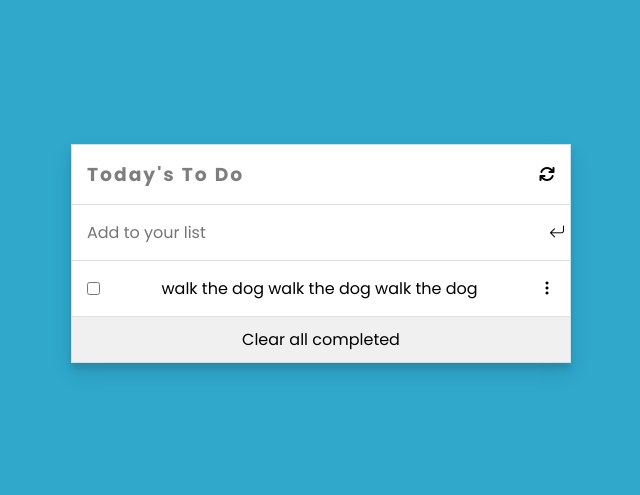
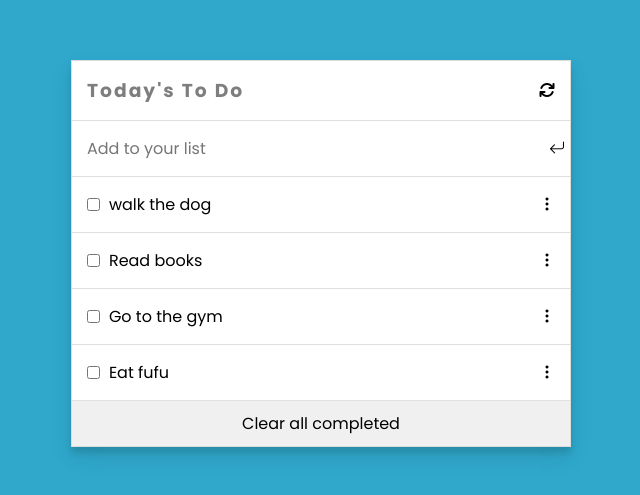
Before and after one commit to killy10o10/ToDo-List, a website built with webpack: page src/template.html in a window 1280 px wide. Shown: the part 147-642 px from the top of the page, without its empty margins (319-959 px from the left). Built offline with nearby package versions, Linux system fonts and the light colour scheme.

Commit message:
Finalize todo structure

```diff
--- a/src/index.js
+++ b/src/index.js
@@ -1 +1,41 @@
 import './styles/main.scss';
+
+const tasks = [
+  {
+    description: 'walk the dog',
+    completed: true,
+    index: 1,
+
+  },
+  {
+    description: 'Read books',
+    completed: true,
+    index: 2,
+
+  },
+  {
+    description: 'Go to the gym',
+    completed: false,
+    index: 3,
+
+  },
+  {
+    description: 'Eat fufu',
+    completed: false,
+    index: 4,
+
+  },
+
+];
+
+const toDoList = document.querySelector('.todo-list');
+
+function addToDoList() {
+  tasks.forEach((task) => {
+    toDoList.innerHTML += `
+        <li> <input type="checkbox" name="completed" id="completed"> <p>${task.description}</p> <i
+                        class="bi bi-three-dots-vertical"></i></li>`;
+  });
+}
+
+addToDoList();
--- a/src/styles/main.scss
+++ b/src/styles/main.scss
@@ -42,15 +42,15 @@ body {
   background-color: #fff;
   box-shadow: $box-shadow;
 
-  i,
-  p {
+  i {
     cursor: pointer;
   }
 
-  p {
+  #clear-completed {
     text-align: center;
     background-color: #f0f0f0;
     padding: 10px;
+    cursor: pointer;
   }
 }
 
@@ -87,12 +87,15 @@ form {
   display: flex;
   flex-direction: column;
 
-
   li {
     display: flex;
     align-items: center;
     justify-content: space-between;
     border-bottom: $borderb;
     padding: 15px;
+
+    p {
+      width: 90%;
+    }
   }
 }
--- a/src/template.html
+++ b/src/template.html
@@ -24,8 +24,7 @@
                 <i class="bi bi-arrow-return-left"></i>
             </form>
             <ul class="todo-list">
-                <li> <input type="checkbox" name="completed" id="completed"> walk the dog walk the dog walk the dog<i
-                        class="bi bi-three-dots-vertical"></i></li>
+                <!-- List of ToDo tasks goes Here -->
             </ul>
             <p id="clear-completed">Clear all completed</p>
         </section>
```
Also changed, not shown: README.md, dist/bundle.js, dist/index.html.
